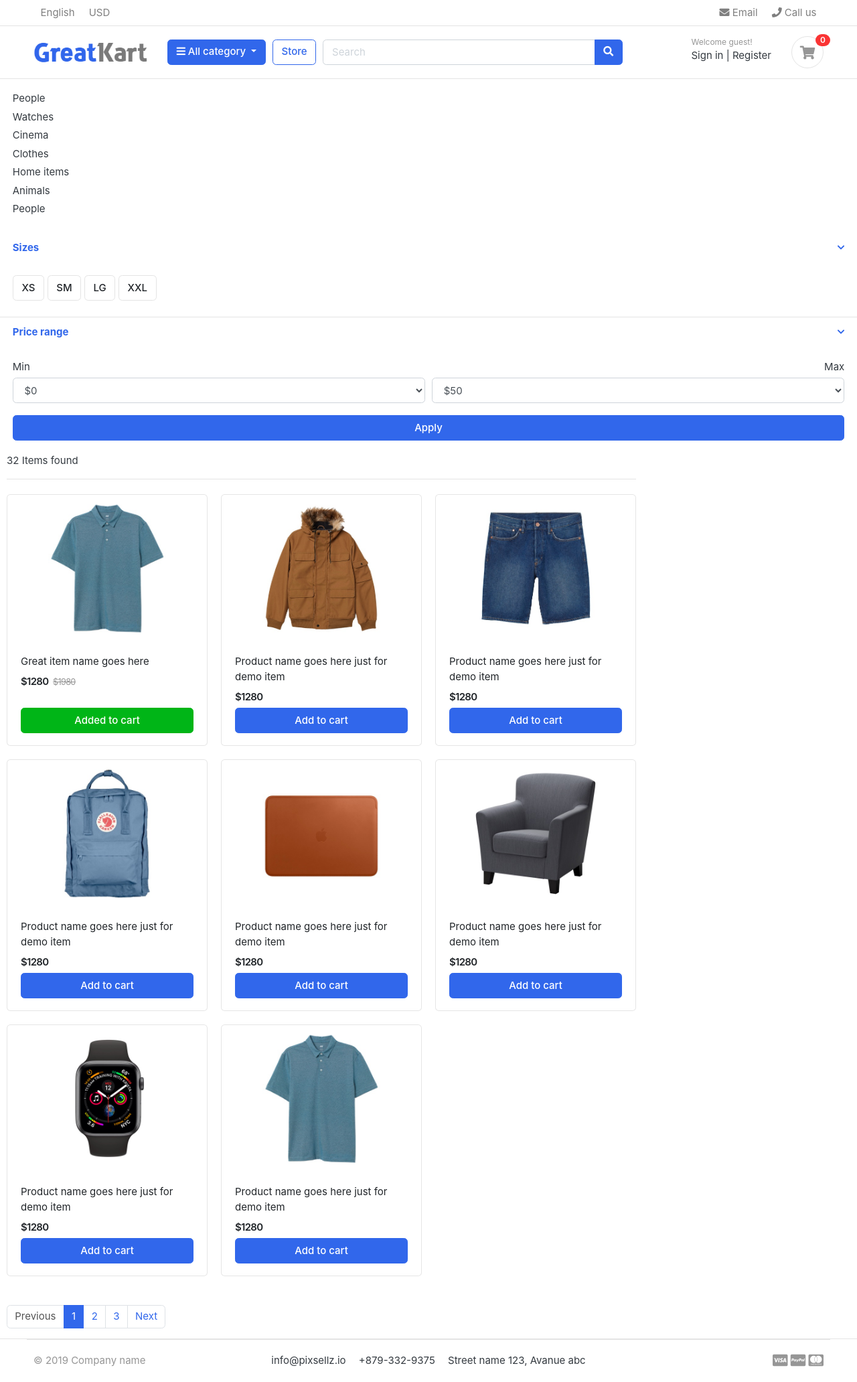
After one commit to naokiyama/django-ecmarket, a Django app: template templates/store/search-result.html in a window 1280 px wide. The commit adds this page. Shown: the whole page at 67% size. Run offline with Django 3.2, Linux system fonts and the light colour scheme; the template is opened without the code that fills it, so the values that code supplies are empty; some libraries are stand-ins or nearby versions; some web fonts are replaced.

```diff
--- a/cart/views.py
+++ b/cart/views.py
@@ -1,7 +1,6 @@
 from django.shortcuts import render, redirect, get_object_or_404
 from .models import Cart, CartItem
 from store.models import Product
-from django.http import HttpResponse
 from django.core.exceptions import ObjectDoesNotExist
 import logging
 
@@ -20,11 +19,16 @@ def _cart_id(request):
     logging.debug('this is request attributes'.format(request_attribute))
     if not cart:
         cart = request.session.create()
-        logging.debug('session:{cart}'.format(cart))
     return cart
 
 
 def add_cart(request, product_id):
+    if request.method == 'POST':
+        color = request.POST['color']
+        size = request.POST['size']
+        logging.debug('color:{}'.format(color))
+        logging.debug('variation:{}'.format(size))
+
     product = Product.objects.get(id=product_id)
     logging.debug('product:{}'.format(product))
 
--- a/eccart/urls.py
+++ b/eccart/urls.py
@@ -11,7 +11,7 @@ urlpatterns = [
     path('admin/', admin.site.urls),
     path('home/', home, ),
     path('store/', include('store.urls')),
-    path('cart', include('cart.urls'))
+    path('cart/', include('cart.urls'))
 ]
 
 if settings.DEBUG:
--- a/store/urls.py
+++ b/store/urls.py
@@ -5,7 +5,9 @@ app_name = 'store'
 
 urlpatterns = [
     path('', views.store, name='store'),
-    path('<slug:category_slug>/', views.store, name='products_by_category'),
-    path('<slug:category_slug>/<slug:product_slug>/',
-         views.product_detail, name='products_detail',)
+    path('category/<slug:category_slug>/',
+         views.store, name='products_by_category'),
+    path('category/<slug:category_slug>/<slug:product_slug>/',
+         views.product_detail, name='products_detail',),
+    path('search', views.search, name="search")
 ]
--- a/templates/includes/navbar.html
+++ b/templates/includes/navbar.html
@@ -75,10 +75,11 @@
         <!-- col.// -->
         <a href="{% url 'store:store' %}" class="btn btn-outline-primary">Store</a>
         <div class="col-lg col-md-6 col-sm-12 col">
-          <form action="#" class="search">
+          <form action="search" method="GET" class="search" >
             <div class="input-group w-100">
               <input
                 type="text"
+                name="keyword"
                 class="form-control"
                 style="width: 60%"
                 placeholder="Search"
--- /dev/null
+++ b/templates/store/search-result.html
@@ -0,0 +1,276 @@
+{% extends 'base.html' %}
+{% load static%}
+<body>
+{% block content%}
+		<div class="filter-content collapse show" id="collapse_1" style="">
+			<div class="card-body">
+
+				<ul class="list-menu">
+				<li><a href="#">People  </a></li>
+				<li><a href="#">Watches </a></li>
+				<li><a href="#">Cinema  </a></li>
+				<li><a href="#">Clothes  </a></li>
+				<li><a href="#">Home items </a></li>
+				<li><a href="#">Animals</a></li>
+				<li><a href="#">People </a></li>
+				</ul>
+
+			</div> <!-- card-body.// -->
+		</div>
+	</article> <!-- filter-group  .// -->
+	<article class="filter-group">
+		<header class="card-header">
+			<a href="#" data-toggle="collapse" data-target="#collapse_4" aria-expanded="true" class="">
+				<i class="icon-control fa fa-chevron-down"></i>
+				<h6 class="title">Sizes </h6>
+			</a>
+		</header>
+		<div class="filter-content collapse show" id="collapse_4" style="">
+			<div class="card-body">
+			  <label class="checkbox-btn">
+			    <input type="checkbox">
+			    <span class="btn btn-light"> XS </span>
+			  </label>
+
+			  <label class="checkbox-btn">
+			    <input type="checkbox">
+			    <span class="btn btn-light"> SM </span>
+			  </label>
+
+			  <label class="checkbox-btn">
+			    <input type="checkbox">
+			    <span class="btn btn-light"> LG </span>
+			  </label>
+
+			  <label class="checkbox-btn">
+			    <input type="checkbox">
+			    <span class="btn btn-light"> XXL </span>
+			  </label>
+		</div><!-- card-body.// -->
+		</div>
+	</article> <!-- filter-group .// -->
+
+	<article class="filter-group">
+		<header class="card-header">
+			<a href="#" data-toggle="collapse" data-target="#collapse_3" aria-expanded="true" class="">
+				<i class="icon-control fa fa-chevron-down"></i>
+				<h6 class="title">Price range </h6>
+			</a>
+		</header>
+		<div class="filter-content collapse show" id="collapse_3" style="">
+			<div class="card-body">
+
+				<div class="form-row">
+				<div class="form-group col-md-6">
+				  <label>Min</label>
+				  <!-- <input class="form-control" placeholder="$0" type="number"> -->
+				  	<select class="mr-2 form-control">
+						<option value="0">$0</option>
+						<option value="50">$50</option>
+						<option value="100">$100</option>
+						<option value="150">$150</option>
+						<option value="200">$200</option>
+						<option value="500">$500</option>
+						<option value="1000">$1000</option>
+					</select>
+				</div>
+				<div class="form-group text-right col-md-6">
+				  <label>Max</label>
+				  	<select class="mr-2 form-control">
+						<option value="50">$50</option>
+						<option value="100">$100</option>
+						<option value="150">$150</option>
+						<option value="200">$200</option>
+						<option value="500">$500</option>
+						<option value="1000">$1000</option>
+						<option value="2000">$2000+</option>
+					</select>
+				</div>
+				</div> <!-- form-row.// -->
+				<button class="btn btn-block btn-primary">Apply</button>
+			</div><!-- card-body.// -->
+		</div>
+	</article> <!-- filter-group .// -->
+
+</div> <!-- card.// -->
+
+	</aside> <!-- col.// -->
+	<main class="col-md-9">
+
+<header class="border-bottom mb-4 pb-3">
+		<div class="form-inline">
+			<span class="mr-md-auto">32 Items found </span>
+
+		</div>
+</header><!-- sect-heading -->
+
+<div class="row">
+	<div class="col-md-4">
+		<figure class="card card-product-grid">
+			<div class="img-wrap">
+
+				<img src="images/items/1.jpg">
+
+			</div> <!-- img-wrap.// -->
+			<figcaption class="info-wrap">
+				<div class="fix-height">
+					<a href="./product-detail.html" class="title">Great item name goes here</a>
+					<div class="price-wrap mt-2">
+						<span class="price">$1280</span>
+						<del class="price-old">$1980</del>
+					</div> <!-- price-wrap.// -->
+				</div>
+				<a href="#" class="btn btn-block btn-success">Added to cart </a>
+			</figcaption>
+		</figure>
+	</div> <!-- col.// -->
+
+	<div class="col-md-4">
+		<figure class="card card-product-grid">
+			<div class="img-wrap">
+				<img src="images/items/2.jpg">
+
+			</div> <!-- img-wrap.// -->
+			<figcaption class="info-wrap">
+				<div class="fix-height">
+					<a href="./product-detail.html" class="title">Product name goes here just for demo item</a>
+					<div class="price-wrap mt-2">
+						<span class="price">$1280</span>
+					</div> <!-- price-wrap.// -->
+				</div>
+				<a href="#" class="btn btn-block btn-primary">Add to cart </a>
+			</figcaption>
+		</figure>
+	</div> <!-- col.// -->
+
+	<div class="col-md-4">
+		<figure class="card card-product-grid">
+			<div class="img-wrap">
+				<img src="images/items/3.jpg">
+
+			</div> <!-- img-wrap.// -->
+			<figcaption class="info-wrap">
+				<div class="fix-height">
+					<a href="./product-detail.html" class="title">Product name goes here just for demo item</a>
+					<div class="price-wrap mt-2">
+						<span class="price">$1280</span>
+					</div> <!-- price-wrap.// -->
+				</div>
+				<a href="#" class="btn btn-block btn-primary">Add to cart </a>
+			</figcaption>
+		</figure>
+	</div> <!-- col.// -->
+
+	<div class="col-md-4">
+		<figure class="card card-product-grid">
+			<div class="img-wrap">
+				<img src="images/items/4.jpg">
+
+			</div> <!-- img-wrap.// -->
+			<figcaption class="info-wrap">
+				<div class="fix-height">
+					<a href="./product-detail.html" class="title">Product name goes here just for demo item</a>
+					<div class="price-wrap mt-2">
+						<span class="price">$1280</span>
+					</div> <!-- price-wrap.// -->
+				</div>
+				<a href="#" class="btn btn-block btn-primary">Add to cart </a>
+			</figcaption>
+		</figure>
+	</div> <!-- col.// -->
+
+	<div class="col-md-4">
+		<figure class="card card-product-grid">
+			<div class="img-wrap">
+				<img src="images/items/5.jpg">
+
+			</div> <!-- img-wrap.// -->
+			<figcaption class="info-wrap">
+				<div class="fix-height">
+					<a href="./product-detail.html" class="title">Product name goes here just for demo item</a>
+					<div class="price-wrap mt-2">
+						<span class="price">$1280</span>
+					</div> <!-- price-wrap.// -->
+				</div>
+				<a href="#" class="btn btn-block btn-primary">Add to cart </a>
+			</figcaption>
+		</figure>
+	</div> <!-- col.// -->
+
+	<div class="col-md-4">
+		<figure class="card card-product-grid">
+			<div class="img-wrap">
+				<img src="images/items/6.jpg">
+
+			</div> <!-- img-wrap.// -->
+			<figcaption class="info-wrap">
+				<div class="fix-height">
+					<a href="./product-detail.html" class="title">Product name goes here just for demo item</a>
+					<div class="price-wrap mt-2">
+						<span class="price">$1280</span>
+					</div> <!-- price-wrap.// -->
+				</div>
+				<a href="#" class="btn btn-block btn-primary">Add to cart </a>
+			</figcaption>
+		</figure>
+	</div> <!-- col.// -->
+
+	<div class="col-md-4">
+		<figure class="card card-product-grid">
+			<div class="img-wrap">
+				<img src="images/items/7.jpg">
+
+			</div> <!-- img-wrap.// -->
+			<figcaption class="info-wrap">
+				<div class="fix-height">
+					<a href="./product-detail.html" class="title">Product name goes here just for demo item</a>
+					<div class="price-wrap mt-2">
+						<span class="price">$1280</span>
+					</div> <!-- price-wrap.// -->
+				</div>
+				<a href="#" class="btn btn-block btn-primary">Add to cart </a>
+			</figcaption>
+		</figure>
+	</div> <!-- col.// -->
+
+	<div class="col-md-4">
+		<figure class="card card-product-grid">
+			<div class="img-wrap">
+				<img src="images/items/1.jpg">
+
+			</div> <!-- img-wrap.// -->
+			<figcaption class="info-wrap">
+				<div class="fix-height">
+					<a href="./product-detail.html" class="title">Product name goes here just for demo item</a>
+					<div class="price-wrap mt-2">
+						<span class="price">$1280</span>
+					</div> <!-- price-wrap.// -->
+				</div>
+				<a href="#" class="btn btn-block btn-primary">Add to cart </a>
+			</figcaption>
+		</figure>
+	</div> <!-- col.// -->
+</div> <!-- row end.// -->
+
+
+<nav class="mt-4" aria-label="Page navigation sample">
+  <ul class="pagination">
+    <li class="page-item disabled"><a class="page-link" href="#">Previous</a></li>
+    <li class="page-item active"><a class="page-link" href="#">1</a></li>
+    <li class="page-item"><a class="page-link" href="#">2</a></li>
+    <li class="page-item"><a class="page-link" href="#">3</a></li>
+    <li class="page-item"><a class="page-link" href="#">Next</a></li>
+  </ul>
+</nav>
+
+	</main> <!-- col.// -->
+
+</div>
+
+</div> <!-- container .//  -->
+</section>
+<!-- ========================= SECTION CONTENT END// ========================= -->
+
+{% endblock %}
+</body>
+</html>
--- a/templates/store/store.html
+++ b/templates/store/store.html
@@ -147,7 +147,7 @@
         <!-- sect-heading -->
 
         <div class="row">
-          {% for product in products %}
+          {% if products %} {% for product in products %}
           <div class="col-md-4">
             <figure class="card card-product-grid">
               <div class="img-wrap">
@@ -172,7 +172,9 @@
               </figcaption>
             </figure>
           </div>
-          {% endfor %}
+          {% endfor %} {% else %}
+          <h2>Not Products</h2>
+          {% endif %}
         </div>
         <!-- row end.// -->
         <!--paginator処理追加-->
```
Also changed, not shown: store/admin.py (+13 -1 lines), store/models.py (+37 -0 lines), store/views.py (+40 -3 lines), templates/store/product-detail.html (+50 -39 lines), store/migrations/0002_variation.py (added), store/migrations/0003_auto_20210511_2334.py (added), store/migrations/0004_auto_20210511_2336.py (added), store/migrations/0005_auto_20210512_0120.py (added).
